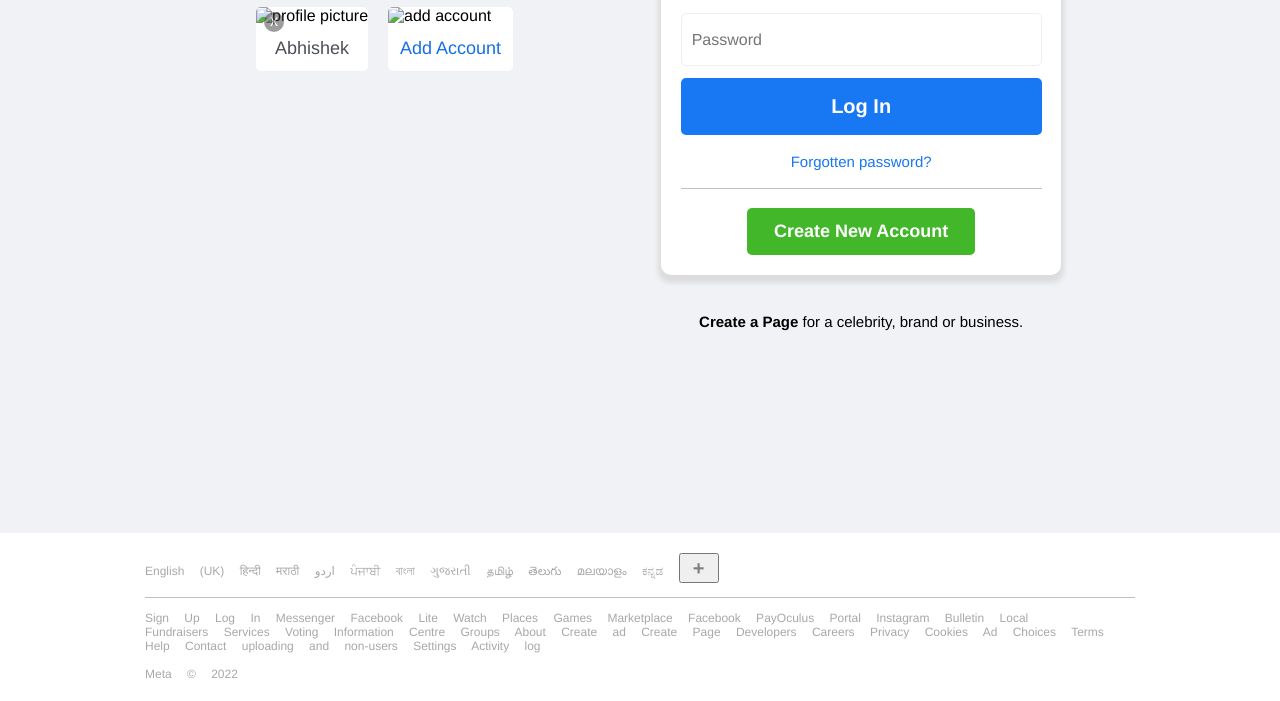
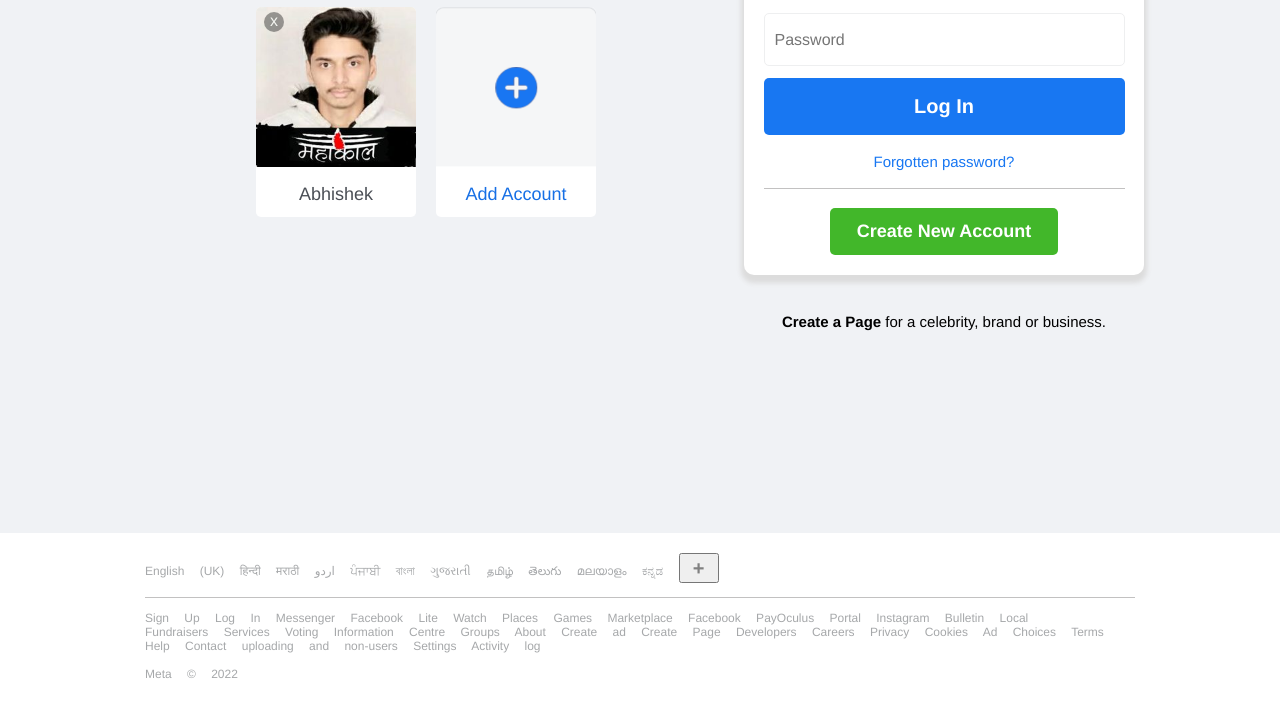
Before and after one commit to GhostRider987/Facebook-clone, a plain HTML site: page index.html in a window 1280 px wide. Shown: the part 219-920 px from the top of the page. Drawn offline with Linux system fonts and the light colour scheme.

Commit message:
Update index.html

```diff
--- a/index.html
+++ b/index.html
@@ -17,11 +17,11 @@
             <div id="cards">
                 <div id="card-1">
                     <div id="cancel">x</div>
-                    <img id="card-1-img" src="images/profile_pic.jfif" alt="profile picture">
+                    <img id="card-1-img" src="profile_pic.jfif" alt="profile picture">
                     <div class="username">Abhishek</div>
                 </div>
                 <div id="card-2">
-                    <img id="card-2-img" src="images/add-acc.png" alt="add account">
+                    <img id="card-2-img" src="add-acc.png" alt="add account">
                     <div id="add-account" class="username">Add Account</div>
                 </div>
             </div>
```
